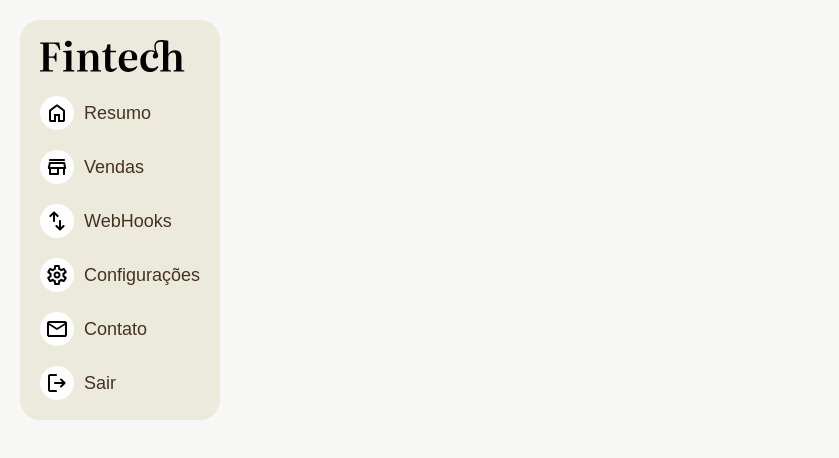
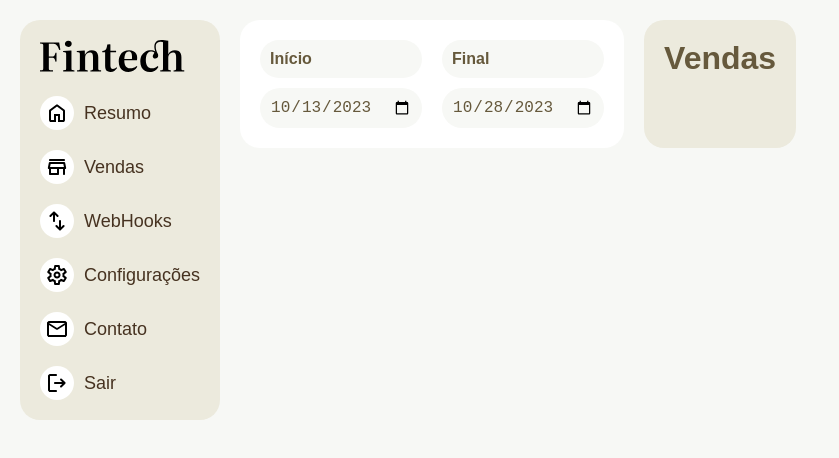
Before and after one commit to devfelipesales/fintech, a React (Vite) app: page /vendas in a window 1280 px wide. Shown: the top 458 px of the page, without its empty margins (0-839 px from the left). Built offline with nearby package versions, Linux system fonts and the light colour scheme; no server answers.

Commit message:
feat: added Header Component

```diff
--- a/src/App.tsx
+++ b/src/App.tsx
@@ -3,6 +3,7 @@ import { DataContextProvider } from './Context/DataContext';
 import './Style.css';
 import SideNav from './components/SideNav';
 import Summary from './Pages/Summary';
+import Header from './components/Header';
 
 function App() {
   return (
@@ -11,7 +12,9 @@ function App() {
         <DataContextProvider>
           <div className='flex box gap-m'>
             <SideNav />
-            <main>
+
+            <main className='grid'>
+              <Header />
               <Routes>
                 <Route path='/' element={<Summary />} />
               </Routes>
--- a/src/Pages/Summary.tsx
+++ b/src/Pages/Summary.tsx
@@ -1,8 +1,7 @@
 import React from 'react';
-import DateForm from '../components/DateForm';
 
 const Summary = () => {
-  return <DateForm />;
+  return <div>Summary</div>;
 };
 
 export default Summary;
--- /dev/null
+++ b/src/components/Header.tsx
@@ -0,0 +1,16 @@
+import React from 'react';
+import DateForm from './DateForm';
+import HeaderTitle from './HeaderTitle';
+
+const Header = () => {
+  return (
+    <>
+      <div className='flex gap-m'>
+        <DateForm />
+        <HeaderTitle />
+      </div>
+    </>
+  );
+};
+
+export default Header;
--- /dev/null
+++ b/src/components/HeaderTitle.tsx
@@ -0,0 +1,23 @@
+import React from 'react';
+
+const HeaderTitle = () => {
+  const { pathname } = window.location;
+  console.log(pathname);
+  let title: string;
+  switch (pathname) {
+    case '/':
+      title = 'Resumo';
+      break;
+    default:
+      title = pathname.substring(1, pathname.length);
+      break;
+  }
+
+  return (
+    <div className='box bg-3'>
+      <h1 style={{ textTransform: 'capitalize' }}>{title}</h1>
+    </div>
+  );
+};
+
+export default HeaderTitle;
```
